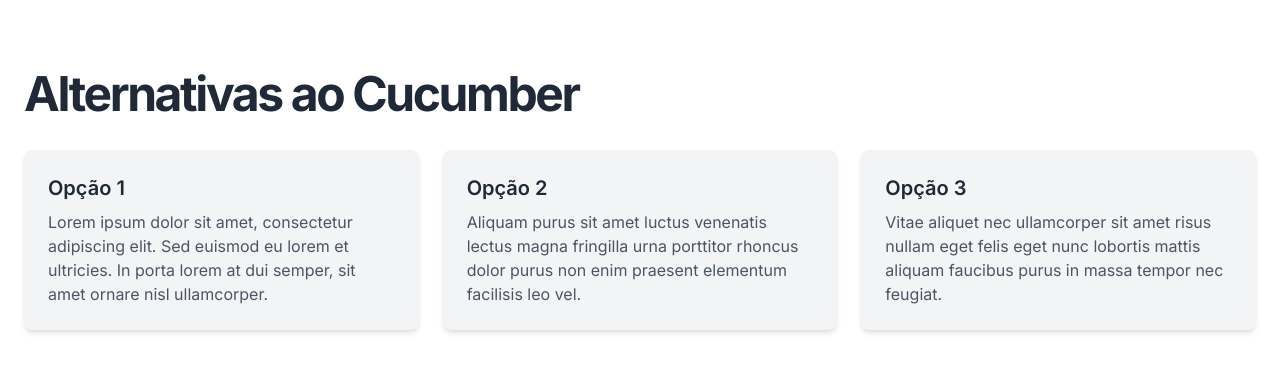
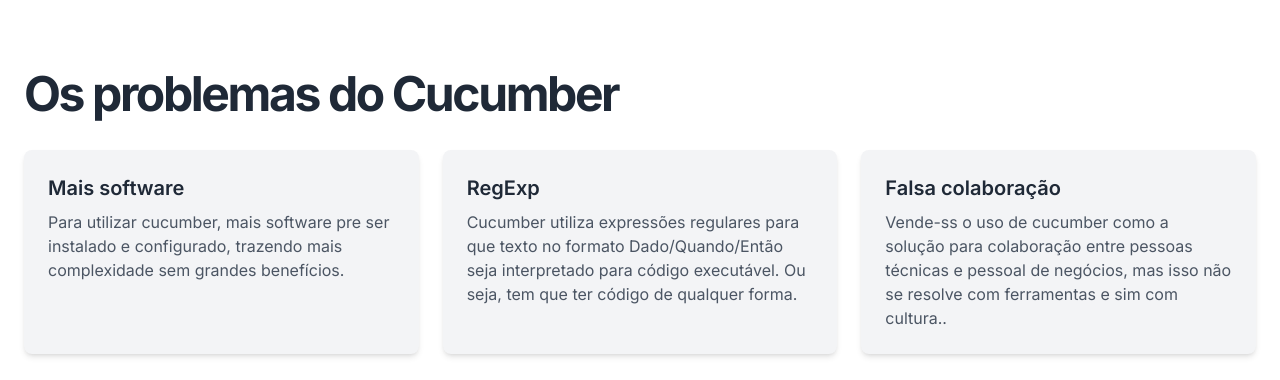
Before and after one commit to wlsf82/cucumber-soh-na-salada, a Next.js app: page / in a window 1280 px wide. Shown: the part 687-1067 px from the top of the page. Built offline with nearby package versions, Linux system fonts and the light colour scheme.

Commit message:
Improve page texts

```diff
--- a/components/landing-page.jsx
+++ b/components/landing-page.jsx
@@ -76,28 +76,25 @@
         <div className="container px-4 md:px-6">
           <h2
             className="text-3xl font-bold tracking-tighter text-gray-800 dark:text-white sm:text-5xl mb-8">
-            Alternativas ao Cucumber
+            Os problemas do Cucumber
           </h2>
           <div className="grid grid-cols-1 md:grid-cols-2 lg:grid-cols-3 gap-6">
             <div className="bg-gray-100 dark:bg-gray-700 p-6 rounded-lg shadow-md">
-              <h3 className="text-xl font-semibold text-gray-800 dark:text-white">Opção 1</h3>
+              <h3 className="text-xl font-semibold text-gray-800 dark:text-white">Mais software</h3>
               <p className="mt-2 text-gray-600 dark:text-gray-300">
-                Lorem ipsum dolor sit amet, consectetur adipiscing elit. Sed euismod eu lorem et ultricies. In porta
-                lorem at dui semper, sit amet ornare nisl ullamcorper.
+                Para utilizar cucumber, mais software pre ser instalado e configurado, trazendo mais complexidade sem grandes benefícios.
               </p>
             </div>
             <div className="bg-gray-100 dark:bg-gray-700 p-6 rounded-lg shadow-md">
-              <h3 className="text-xl font-semibold text-gray-800 dark:text-white">Opção 2</h3>
+              <h3 className="text-xl font-semibold text-gray-800 dark:text-white">RegExp</h3>
               <p className="mt-2 text-gray-600 dark:text-gray-300">
-                Aliquam purus sit amet luctus venenatis lectus magna fringilla urna porttitor rhoncus dolor purus non
-                enim praesent elementum facilisis leo vel.
+                Cucumber utiliza expressões regulares para que texto no formato Dado/Quando/Então seja interpretado para código executável. Ou seja, tem que ter código de qualquer forma.
               </p>
             </div>
             <div className="bg-gray-100 dark:bg-gray-700 p-6 rounded-lg shadow-md">
-              <h3 className="text-xl font-semibold text-gray-800 dark:text-white">Opção 3</h3>
+              <h3 className="text-xl font-semibold text-gray-800 dark:text-white">Falsa colaboração</h3>
               <p className="mt-2 text-gray-600 dark:text-gray-300">
-                Vitae aliquet nec ullamcorper sit amet risus nullam eget felis eget nunc lobortis mattis aliquam
-                faucibus purus in massa tempor nec feugiat.
+                Vende-ss o uso de cucumber como a solução para colaboração entre pessoas técnicas e pessoal de negócios, mas isso não se resolve com ferramentas e sim com cultura..
               </p>
             </div>
           </div>
```
